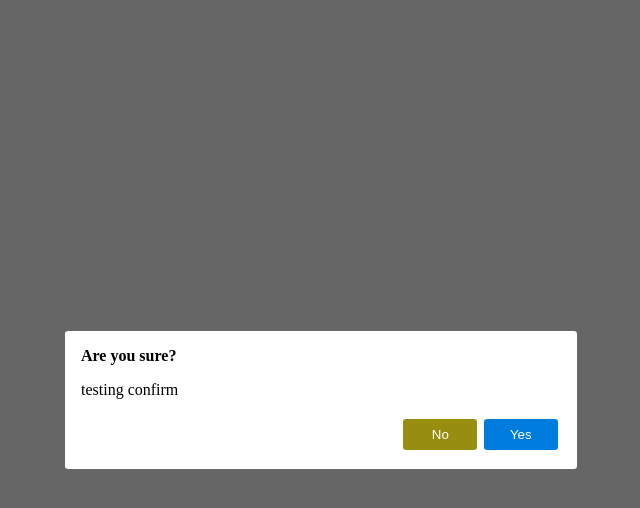
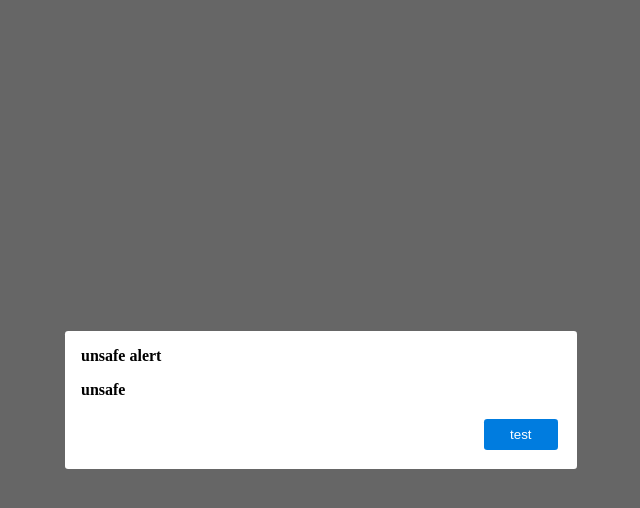
Before and after one commit to xyzshantaram/cf-alert, a website: page testing.html in a window 1280 px wide. Both pictures are taken after a click on the button "OK". Shown: the whole page, without its empty margins (319-959 px from the left). Drawn offline with Linux system fonts and the light colour scheme.

Commit message:
add unsafe body flag

```diff
--- a/src/cf-alert.ts
+++ b/src/cf-alert.ts
@@ -34,12 +34,12 @@ const create = () => {
     return [header, body, footer, mask] as HTMLElement[];
 }
 
-function message(text: string, title = 'Info', customLabel = 'OK') {
+function message(text: string, title = 'Info', customLabel = 'OK', safeBody = true) {
     const [header, body, footer, mask] = create();
     return new Promise<void>((resolve, reject) => {
         try {
             header.innerHTML = cf.escape(title);
-            body.innerHTML = cf.escape(text);
+            body.innerHTML = safeBody ? cf.escape(text) : text;
 
             cf.insert(cf.nu('button#alert-ok', {
                 on: {
@@ -57,12 +57,12 @@ function message(text: string, title = 'Info', customLabel = 'OK') {
     })
 }
 
-function input(type: string, text: string, title = 'Input') {
+function input(type: string, text: string, title = 'Input', safeBody = true) {
     const [header, body, footer, mask] = create();
     return new Promise((resolve, reject) => {
         try {
             header.innerHTML = cf.escape(title);
-            body.innerHTML = cf.escape(text);
+            body.innerHTML = safeBody ? cf.escape(text) : text;
 
             const set = cf.insert(cf.nu('fieldset', {
                 attrs: { type: type }
@@ -103,12 +103,12 @@ interface CustomLabels {
     no?: string
 }
 
-function confirm(text: string, customLabels: CustomLabels, title = 'Are you sure?') {
+function confirm(text: string, customLabels: CustomLabels, title = 'Are you sure?', safeBody = true) {
     const [header, body, footer, mask] = create();
     return new Promise((resolve, reject) => {
         try {
             header.innerHTML = cf.escape(title);
-            body.innerHTML = cf.escape(text);
+            body.innerHTML = safeBody ? cf.escape(text) : text;
 
             cf.insert(cf.nu('button#alert-cancel', {
                 on: {
--- a/testing.html
+++ b/testing.html
@@ -13,6 +13,7 @@
     <script type='module'>
         import cfa from './dist/cf-alert.js';
         await cfa.message('test', 'foobar');
+        await cfa.message('<b>unsafe</b>', 'unsafe alert', 'test', false)
 
         let confirm = await cfa.confirm('testing confirm');
         console.log(confirm);
```
Also changed, not shown: dist/cf-alert.d.ts, dist/cf-alert.js, 1 other file.
